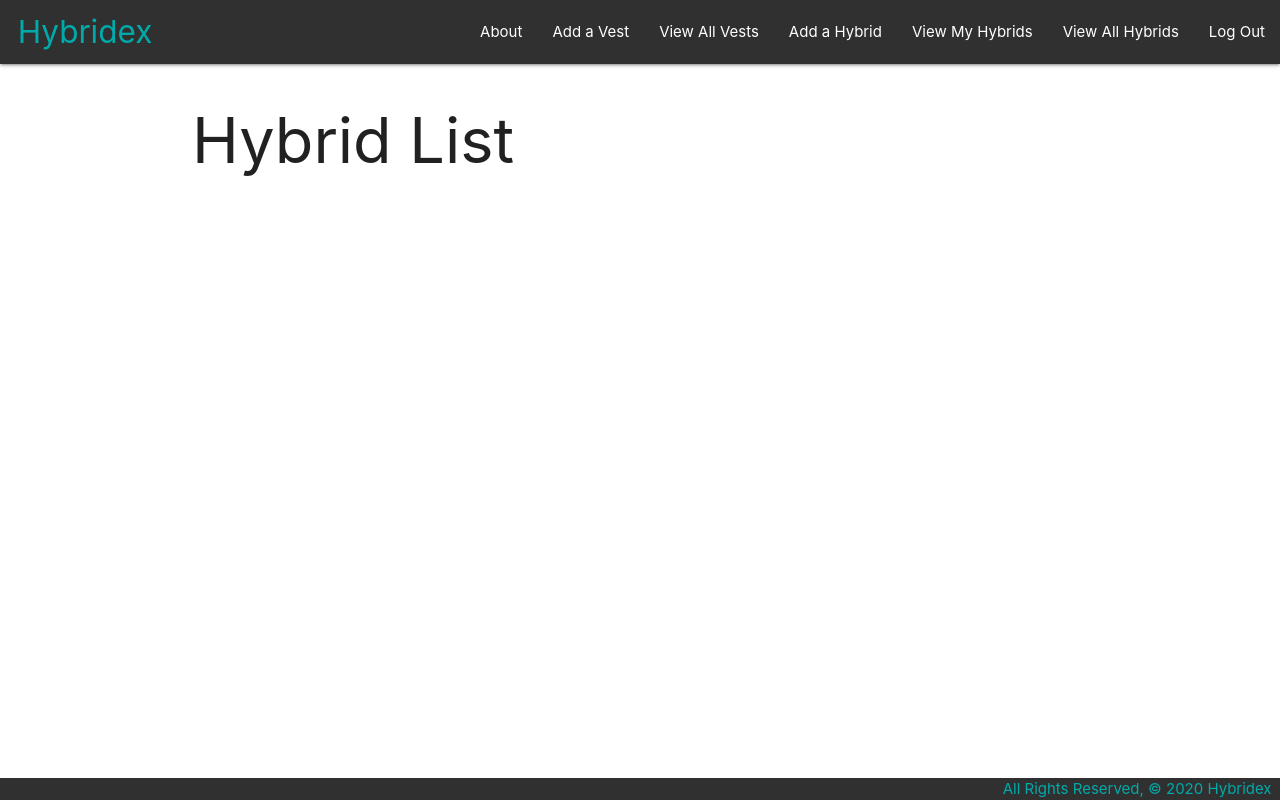
After one commit to CodyLHart/hybridcollector, a Django app: page /hybrids/all in a window 1280 px wide. The commit adds this page. Run offline with Django 3.2, Linux system fonts and the light colour scheme; the visitor is signed in with stand-in values (Sample User, id 1); data that the repository does not hold is empty.

Commit message:
Finish project

```diff
--- a/main_app/templates/base.html
+++ b/main_app/templates/base.html
@@ -23,7 +23,8 @@
             <li><a href="{% url 'vests_create' %}">Add a Vest</a></li>
             <li><a href="{% url 'vests_index' %}">View All Vests</a></li>
             <li><a href="{% url 'hybrids_create' %}">Add a Hybrid</a></li>
-            <li><a href="{% url 'index' %}">View All My Hybrids</a></li>
+            <li><a href="{% url 'index' %}">View My Hybrids</a></li>
+            <li><a href="{% url 'index_all' %}">View All Hybrids</a></li>
             <li><a href="{% url 'logout' %}">Log Out</a></li>
           {% else %}
             <li><a href="{% url 'signup' %}">Sign Up</a></li>
--- /dev/null
+++ b/main_app/templates/hybrids/index_all.html
@@ -0,0 +1,18 @@
+{% extends 'base.html' %}
+{% block content %}
+<h1>Hybrid List</h1>
+
+{% for hybrid in hybrids %}
+  <div class="card">
+    <a href="{% url 'detail' hybrid.id %}">
+      <div class="card-content">
+        <span class="card-title">{{ hybrid.name }}</span>
+        <p>Animal: {{ hybrid.animal }}</p>
+        <p>Produce: {{ hybrid.produce }}</p>
+        <p>Number of Legs: {{ hybrid.num_legs }}</p>
+      </div>
+    </a>
+  </div>
+{% endfor %}
+
+{% endblock %}
--- a/main_app/urls.py
+++ b/main_app/urls.py
@@ -5,6 +5,7 @@ urlpatterns = [
     path('', views.home, name='home'),
     path('about/', views.about, name='about'),
     path('hybrids/', views.hybrids_index, name='index'),
+    path('hybrids/all', views.hybrids_index_all, name='index_all'),
     path('hybrids/<int:hybrid_id>/', views.hybrids_detail, name='detail'),
     path('hybrids/create/', views.HybridCreate.as_view(), name='hybrids_create'),
     path('hybrids/<int:pk>/update/', views.HybridUpdate.as_view(), name='hybrids_update'),
--- a/main_app/views.py
+++ b/main_app/views.py
@@ -23,6 +23,11 @@ def about(request):
 def hybrids_index(request):
     hybrids = Hybrid.objects.filter(user=request.user)
     return render(request, 'hybrids/index.html', {'hybrids': hybrids})
+
+@login_required
+def hybrids_index_all(request):
+    hybrids = Hybrid.objects.all()
+    return render(request, 'hybrids/index_all.html', {'hybrids': hybrids})
 
 @login_required
 def hybrids_detail(request, hybrid_id):
```
Also changed, not shown: main_app/templates/hybrids/detail.html (+8 -4 lines).
